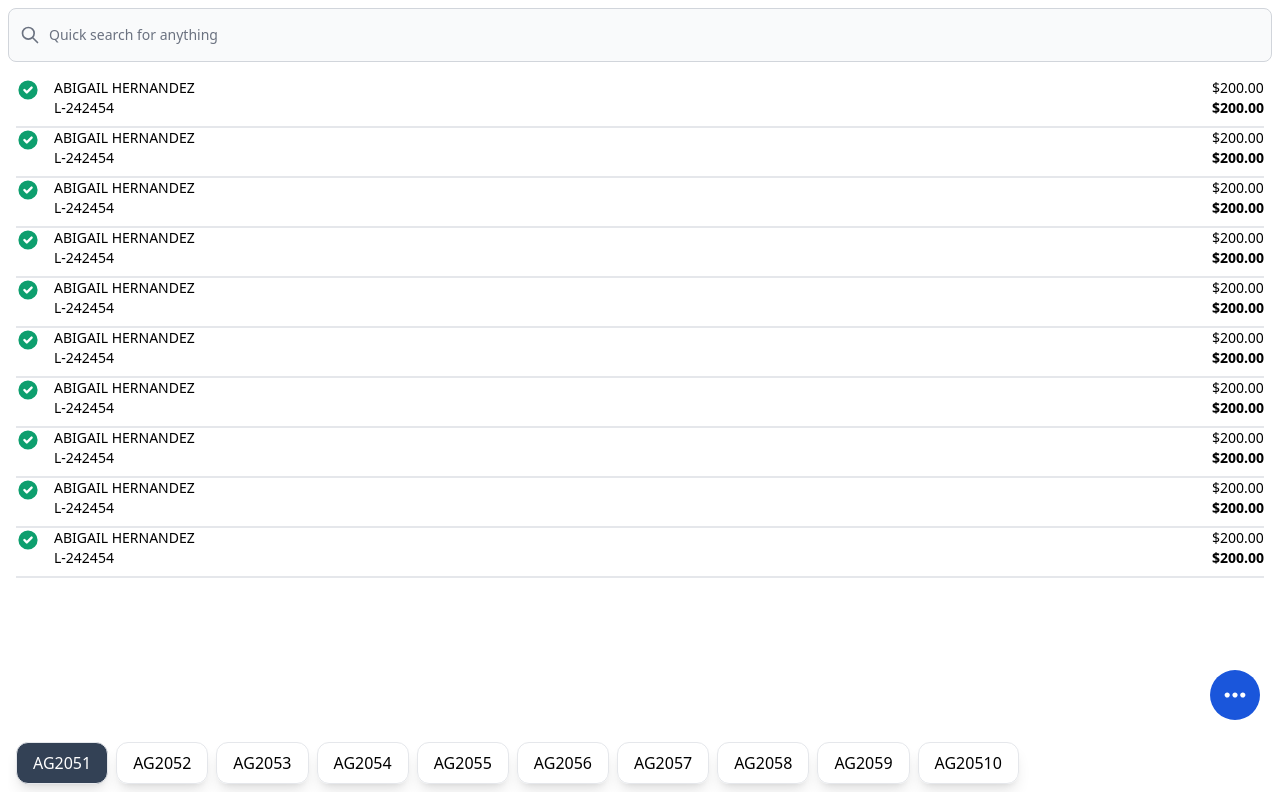
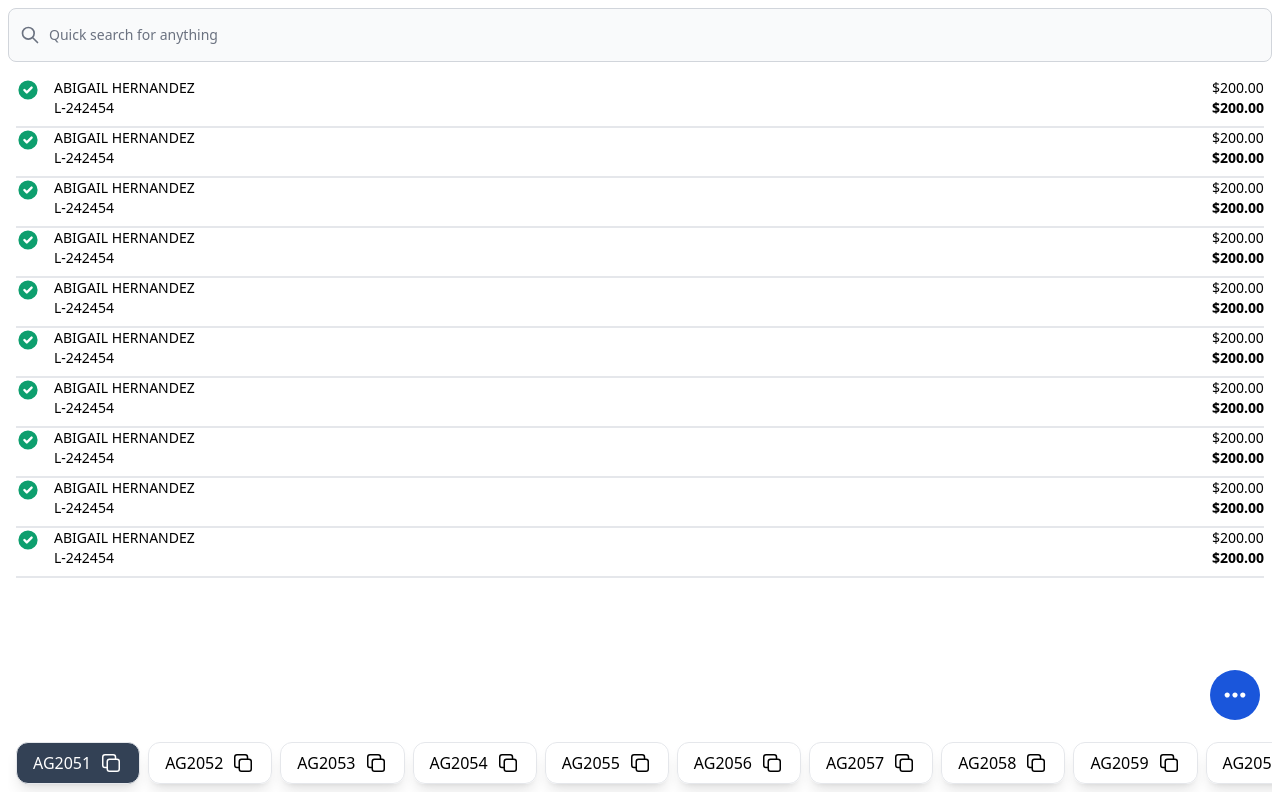
Before and after one commit to AdriCQ/xpress-pwa, a Vue app: page / in a window 1280 px wide. Built offline with nearby package versions, Linux system fonts and the light colour scheme.

Commit message:
add agent icon

```diff
--- /dev/null
+++ b/src/components/icons/AgentIcon.vue
@@ -0,0 +1,8 @@
+
+<template>
+	<svg xmlns="http://www.w3.org/2000/svg" fill="none" viewBox="0 0 24 24" stroke-width="1.5" stroke="currentColor"
+		class="w-6 h-6">
+		<path stroke-linecap="round" stroke-linejoin="round"
+			d="M16.5 8.25V6a2.25 2.25 0 00-2.25-2.25H6A2.25 2.25 0 003.75 6v8.25A2.25 2.25 0 006 16.5h2.25m8.25-8.25H18a2.25 2.25 0 012.25 2.25V18A2.25 2.25 0 0118 20.25h-7.5A2.25 2.25 0 018.25 18v-1.5m8.25-8.25h-6a2.25 2.25 0 00-2.25 2.25v6" />
+	</svg>
+</template>
--- a/src/components/slider/AgencySlider.vue
+++ b/src/components/slider/AgencySlider.vue
@@ -1,12 +1,16 @@
 <script setup lang='ts'>
+import { defineAsyncComponent } from 'vue';
 
+const AgentIcon = defineAsyncComponent(() => import('@/components/icons/AgentIcon.vue'))
 </script>
 
 <template>
 	<ul class="relative flex overflow-x-scroll overflow-y-hidden space-x-2 p-2 text-md">
 		<li class="flex-shrink-0" v-for="i in 10" :key="`vendor-${i}`">
-			<div class="py-2 px-4 shadow-lg border rounded-xl" :class="i === 1 ? 'bg-slate-700 text-white' : ''"> AG205{{
-				i }}
+			<div class="py-2 px-4 shadow-lg border rounded-xl flex gap-2" :class="i === 1 ? 'bg-slate-700 text-white' : ''">
+				AG205{{
+					i }}
+				<AgentIcon />
 			</div>
 		</li>
 	</ul>
```
